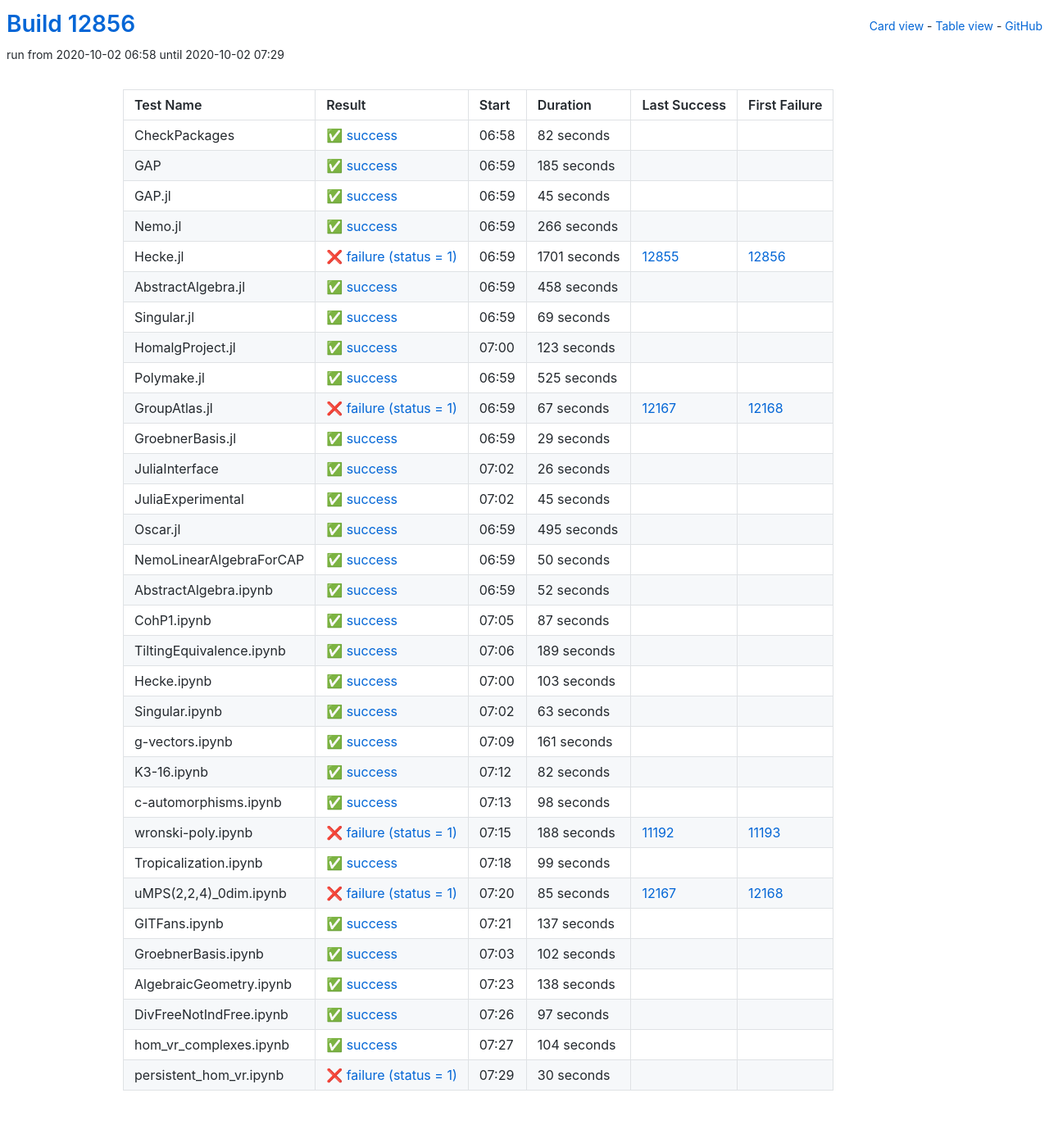
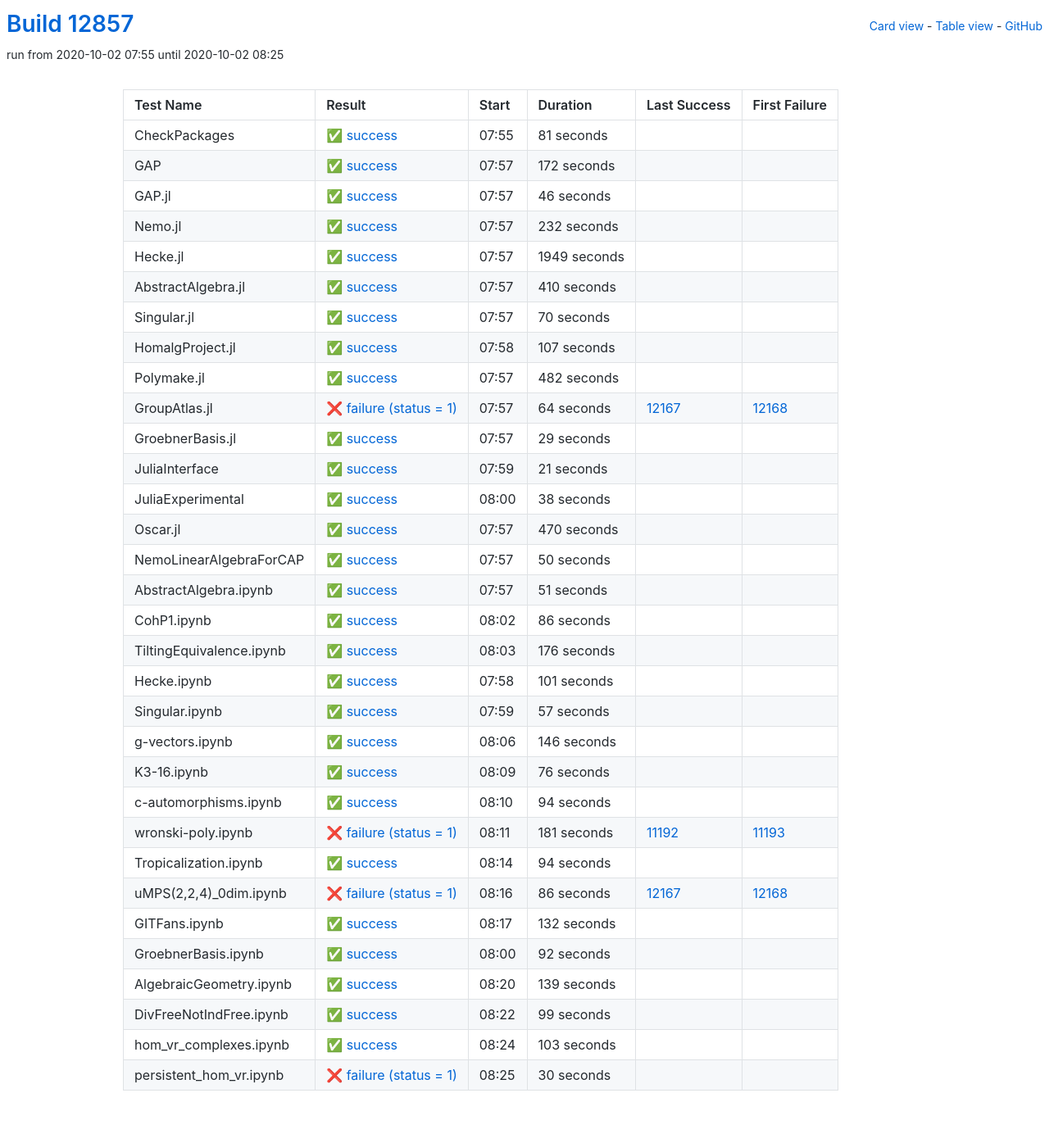
Before and after one commit to oscar-system/oscar-ci-status, a Jekyll site: the page built from table.html, in a window 1280 px wide. Shown: the whole page at 82% size. Built offline with Jekyll 4.4.1, drawn with Linux system fonts in a browser that asks for light colours.

Commit message:
Build #12857

```diff
--- a/_data/ci.yml
+++ b/_data/ci.yml
@@ -1,6 +1,6 @@
 ---
-build: 12856
-build_url: https://oscarci.mathematik.uni-kl.de/job/oscar/12856/
+build: 12857
+build_url: https://oscarci.mathematik.uni-kl.de/job/oscar/12857/
 job: oscar
 organization: oscar-system
 repo: oscar-ci-status
@@ -8,128 +8,128 @@
 tests:
 - name: CheckPackages
   id: checkpackages
-  log: https://oscarci.mathematik.uni-kl.de/job/oscar/12856/artifact/logs/build-12856/CheckPackages.log
-  start: 2020-10-02 06:58
+  log: https://oscarci.mathematik.uni-kl.de/job/oscar/12857/artifact/logs/build-12857/CheckPackages.log
+  start: 2020-10-02 07:55
   success: true
   exitcode: 0
   status: success
-  duration: 82
+  duration: 81
   last_success: false
   last_success_url:
   first_failure: false
   first_failure_url:
 - name: GAP
   id: gap
-  log: https://oscarci.mathematik.uni-kl.de/job/oscar/12856/artifact/logs/build-12856/GAP.log
-  start: 2020-10-02 06:59
+  log: https://oscarci.mathematik.uni-kl.de/job/oscar/12857/artifact/logs/build-12857/GAP.log
+  start: 2020-10-02 07:57
   success: true
   exitcode: 0
   status: success
-  duration: 185
+  duration: 172
   last_success: false
   last_success_url:
   first_failure: false
   first_failure_url:
 - name: GAP.jl
   id: gap-jl
-  log: https://oscarci.mathematik.uni-kl.de/job/oscar/12856/artifact/logs/build-12856/GAP.jl.log
-  start: 2020-10-02 06:59
+  log: https://oscarci.mathematik.uni-kl.de/job/oscar/12857/artifact/logs/build-12857/GAP.jl.log
+  start: 2020-10-02 07:57
   success: true
   exitcode: 0
   status: success
-  duration: 45
+  duration: 46
   last_success: false
   last_success_url:
   first_failure: false
   first_failure_url:
 - name: Nemo.jl
   id: nemo-jl
-  log: https://oscarci.mathematik.uni-kl.de/job/oscar/12856/artifact/logs/build-12856/Nemo.jl.log
-  start: 2020-10-02 06:59
+  log: https://oscarci.mathematik.uni-kl.de/job/oscar/12857/artifact/logs/build-12857/Nemo.jl.log
+  start: 2020-10-02 07:57
   success: true
   exitcode: 0
   status: success
-  duration: 266
+  duration: 232
   last_success: false
   last_success_url:
   first_failure: false
   first_failure_url:
 - name: Hecke.jl
   id: hecke-jl
-  log: https://oscarci.mathematik.uni-kl.de/job/oscar/12856/artifact/logs/build-12856/Hecke.jl.log
-  start: 2020-10-02 06:59
-  success: false
-  exitcode: 1
-  status: failure
-  duration: 1701
-  last_success: 12855
-  last_success_url: https://oscarci.mathematik.uni-kl.de/job/oscar/12855/
-  first_failure: 12856
-  first_failure_url: https://oscarci.mathematik.uni-kl.de/job/oscar/12856/
-- name: AbstractAlgebra.jl
-  id: abstractalgebra-jl
-  log: https://oscarci.mathematik.uni-kl.de/job/oscar/12856/artifact/logs/build-12856/AbstractAlgebra.jl.log
-  start: 2020-10-02 06:59
+  log: https://oscarci.mathematik.uni-kl.de/job/oscar/12857/artifact/logs/build-12857/Hecke.jl.log
+  start: 2020-10-02 07:57
   success: true
   exitcode: 0
   status: success
-  duration: 458
+  duration: 1949
+  last_success: false
+  last_success_url:
+  first_failure: false
+  first_failure_url:
+- name: AbstractAlgebra.jl
+  id: abstractalgebra-jl
+  log: https://oscarci.mathematik.uni-kl.de/job/oscar/12857/artifact/logs/build-12857/AbstractAlgebra.jl.log
+  start: 2020-10-02 07:57
+  success: true
+  exitcode: 0
+  status: success
+  duration: 410
   last_success: false
   last_success_url:
   first_failure: false
   first_failure_url:
 - name: Singular.jl
   id: singular-jl
-  log: https://oscarci.mathematik.uni-kl.de/job/oscar/12856/artifact/logs/build-12856/Singular.jl.log
-  start: 2020-10-02 06:59
+  log: https://oscarci.mathematik.uni-kl.de/job/oscar/12857/artifact/logs/build-12857/Singular.jl.log
+  start: 2020-10-02 07:57
   success: true
   exitcode: 0
   status: success
-  duration: 69
+  duration: 70
   last_success: false
   last_success_url:
   first_failure: false
   first_failure_url:
 - name: HomalgProject.jl
   id: homalgproject-jl
-  log: https://oscarci.mathematik.uni-kl.de/job/oscar/12856/artifact/logs/build-12856/HomalgProject.jl.log
-  start: 2020-10-02 07:00
+  log: https://oscarci.mathematik.uni-kl.de/job/oscar/12857/artifact/logs/build-12857/HomalgProject.jl.log
+  start: 2020-10-02 07:58
   success: true
   exitcode: 0
   status: success
-  duration: 123
+  duration: 107
   last_success: false
   last_success_url:
   first_failure: false
   first_failure_url:
 - name: Polymake.jl
   id: polymake-jl
-  log: https://oscarci.mathematik.uni-kl.de/job/oscar/12856/artifact/logs/build-12856/Polymake.jl.log
-  start: 2020-10-02 06:59
+  log: https://oscarci.mathematik.uni-kl.de/job/oscar/12857/artifact/logs/build-12857/Polymake.jl.log
+  start: 2020-10-02 07:57
   success: true
   exitcode: 0
   status: success
-  duration: 525
+  duration: 482
   last_success: false
   last_success_url:
   first_failure: false
   first_failure_url:
 - name: GroupAtlas.jl
   id: groupatlas-jl
-  log: https://oscarci.mathematik.uni-kl.de/job/oscar/12856/artifact/logs/build-12856/GroupAtlas.jl.log
-  start: 2020-10-02 06:59
+  log: https://oscarci.mathematik.uni-kl.de/job/oscar/12857/artifact/logs/build-12857/GroupAtlas.jl.log
+  start: 2020-10-02 07:57
   success: false
   exitcode: 1
   status: failure
-  duration: 67
+  duration: 64
   last_success: 12167
   last_success_url: https://oscarci.mathematik.uni-kl.de/job/oscar/12167/
   first_failure: 12168
   first_failure_url: https://oscarci.mathematik.uni-kl.de/job/oscar/12168/
 - name: GroebnerBasis.jl
   id: groebnerbasis-jl
-  log: https://oscarci.mathematik.uni-kl.de/job/oscar/12856/artifact/logs/build-12856/GroebnerBasis.jl.log
-  start: 2020-10-02 06:59
+  log: https://oscarci.mathematik.uni-kl.de/job/oscar/12857/artifact/logs/build-12857/GroebnerBasis.jl.log
+  start: 2020-10-02 07:57
   success: true
   exitcode: 0
   status: success
@@ -140,44 +140,44 @@
   first_failure_url:
 - name: JuliaInterface
   id: juliainterface
-  log: https://oscarci.mathematik.uni-kl.de/job/oscar/12856/artifact/logs/build-12856/JuliaInterface.log
-  start: 2020-10-02 07:02
+  log: https://oscarci.mathematik.uni-kl.de/job/oscar/12857/artifact/logs/build-12857/JuliaInterface.log
+  start: 2020-10-02 07:59
   success: true
   exitcode: 0
   status: success
-  duration: 26
+  duration: 21
   last_success: false
   last_success_url:
   first_failure: false
   first_failure_url:
 - name: JuliaExperimental
   id: juliaexperimental
-  log: https://oscarci.mathematik.uni-kl.de/job/oscar/12856/artifact/logs/build-12856/JuliaExperimental.log
-  start: 2020-10-02 07:02
+  log: https://oscarci.mathematik.uni-kl.de/job/oscar/12857/artifact/logs/build-12857/JuliaExperimental.log
+  start: 2020-10-02 08:00
   success: true
   exitcode: 0
   status: success
-  duration: 45
+  duration: 38
   last_success: false
   last_success_url:
   first_failure: false
   first_failure_url:
 - name: Oscar.jl
   id: oscar-jl
-  log: https://oscarci.mathematik.uni-kl.de/job/oscar/12856/artifact/logs/build-12856/Oscar.jl.log
-  start: 2020-10-02 06:59
+  log: https://oscarci.mathematik.uni-kl.de/job/oscar/12857/artifact/logs/build-12857/Oscar.jl.log
+  start: 2020-10-02 07:57
   success: true
   exitcode: 0
   status: success
-  duration: 495
+  duration: 470
   last_success: false
   last_success_url:
   first_failure: false
   first_failure_url:
 - name: NemoLinearAlgebraForCAP
   id: nemolinearalgebraforcap
-  log: https://oscarci.mathematik.uni-kl.de/job/oscar/12856/artifact/logs/build-12856/NemoLinearAlgebraForCAP.log
-  start: 2020-10-02 06:59
+  log: https://oscarci.mathematik.uni-kl.de/job/oscar/12857/artifact/logs/build-12857/NemoLinearAlgebraForCAP.log
+  start: 2020-10-02 07:57
   success: true
   exitcode: 0
   status: success
@@ -188,44 +188,188 @@
   first_failure_url:
 - name: AbstractAlgebra.ipynb
   id: abstractalgebra-ipynb
-  log: https://oscarci.mathematik.uni-kl.de/job/oscar/12856/artifact/logs/build-12856/AbstractAlgebra.ipynb.log
-  start: 2020-10-02 06:59
+  log: https://oscarci.mathematik.uni-kl.de/job/oscar/12857/artifact/logs/build-12857/AbstractAlgebra.ipynb.log
+  start: 2020-10-02 07:57
   success: true
   exitcode: 0
   status: success
-  duration: 52
+  duration: 51
   last_success: false
   last_success_url:
   first_failure: false
   first_failure_url:
 - name: CohP1.ipynb
   id: cohp1-ipynb
-  log: https://oscarci.mathematik.uni-kl.de/job/oscar/12856/artifact/logs/build-12856/CohP1.ipynb.log
-  start: 2020-10-02 07:05
+  log: https://oscarci.mathematik.uni-kl.de/job/oscar/12857/artifact/logs/build-12857/CohP1.ipynb.log
+  start: 2020-10-02 08:02
   success: true
   exitcode: 0
   status: success
-  duration: 87
+  duration: 86
   last_success: false
   last_success_url:
   first_failure: false
   first_failure_url:
 - name: TiltingEquivalence.ipynb
   id: tiltingequivalence-ipynb
-  log: https://oscarci.mathematik.uni-kl.de/job/oscar/12856/artifact/logs/build-12856/TiltingEquivalence.ipynb.log
-  start: 2020-10-02 07:06
+  log: https://oscarci.mathematik.uni-kl.de/job/oscar/12857/artifact/logs/build-12857/TiltingEquivalence.ipynb.log
+  start: 2020-10-02 08:03
   success: true
   exitcode: 0
   status: success
-  duration: 189
+  duration: 176
   last_success: false
   last_success_url:
   first_failure: false
   first_failure_url:
 - name: Hecke.ipynb
   id: hecke-ipynb
-  log: https://oscarci.mathematik.uni-kl.de/job/oscar/12856/artifact/logs/build-12856/Hecke.ipynb.log
-  start: 2020-10-02 07:00
+  log: https://oscarci.mathematik.uni-kl.de/job/oscar/12857/artifact/logs/build-12857/Hecke.ipynb.log
+  start: 2020-10-02 07:58
+  success: true
+  exitcode: 0
+  status: success
+  duration: 101
+  last_success: false
+  last_success_url:
+  first_failure: false
+  first_failure_url:
+- name: Singular.ipynb
+  id: singular-ipynb
+  log: https://oscarci.mathematik.uni-kl.de/job/oscar/12857/artifact/logs/build-12857/Singular.ipynb.log
+  start: 2020-10-02 07:59
+  success: true
+  exitcode: 0
+  status: success
+  duration: 57
+  last_success: false
+  last_success_url:
+  first_failure: false
+  first_failure_url:
+- name: g-vectors.ipynb
+  id: g-vectors-ipynb
+  log: https://oscarci.mathematik.uni-kl.de/job/oscar/12857/artifact/logs/build-12857/g-vectors.ipynb.log
+  start: 2020-10-02 08:06
+  success: true
+  exitcode: 0
+  status: success
+  duration: 146
+  last_success: false
+  last_success_url:
+  first_failure: false
+  first_failure_url:
+- name: K3-16.ipynb
+  id: k3-16-ipynb
+  log: https://oscarci.mathematik.uni-kl.de/job/oscar/12857/artifact/logs/build-12857/K3-16.ipynb.log
+  start: 2020-10-02 08:09
+  success: true
+  exitcode: 0
+  status: success
+  duration: 76
+  last_success: false
+  last_success_url:
+  first_failure: false
+  first_failure_url:
+- name: c-automorphisms.ipynb
+  id: c-automorphisms-ipynb
+  log: https://oscarci.mathematik.uni-kl.de/job/oscar/12857/artifact/logs/build-12857/c-automorphisms.ipynb.log
+  start: 2020-10-02 08:10
+  success: true
+  exitcode: 0
+  status: success
+  duration: 94
+  last_success: false
+  last_success_url:
+  first_failure: false
+  first_failure_url:
+- name: wronski-poly.ipynb
+  id: wronski-poly-ipynb
+  log: https://oscarci.mathematik.uni-kl.de/job/oscar/12857/artifact/logs/build-12857/wronski-poly.ipynb.log
+  start: 2020-10-02 08:11
+  success: false
+  exitcode: 1
+  status: failure
+  duration: 181
+  last_success: 11192
+  last_success_url: https://oscarci.mathematik.uni-kl.de/job/oscar/11192/
+  first_failure: 11193
+  first_failure_url: https://oscarci.mathematik.uni-kl.de/job/oscar/11193/
+- name: Tropicalization.ipynb
+  id: tropicalization-ipynb
+  log: https://oscarci.mathematik.uni-kl.de/job/oscar/12857/artifact/logs/build-12857/Tropicalization.ipynb.log
+  start: 2020-10-02 08:14
+  success: true
+  exitcode: 0
+  status: success
+  duration: 94
+  last_success: false
+  last_success_url:
+  first_failure: false
+  first_failure_url:
+- name: uMPS(2,2,4)_0dim.ipynb
+  id: umps-2-2-4-0dim-ipynb
+  log: https://oscarci.mathematik.uni-kl.de/job/oscar/12857/artifact/logs/build-12857/uMPS-2-2-4-_0dim.ipynb.log
+  start: 2020-10-02 08:16
+  success: false
+  exitcode: 1
+  status: failure
+  duration: 86
+  last_success: 12167
+  last_success_url: https://oscarci.mathematik.uni-kl.de/job/oscar/12167/
+  first_failure: 12168
+  first_failure_url: https://oscarci.mathematik.uni-kl.de/job/oscar/12168/
+- name: GITFans.ipynb
+  id: gitfans-ipynb
+  log: https://oscarci.mathematik.uni-kl.de/job/oscar/12857/artifact/logs/build-12857/GITFans.ipynb.log
+  start: 2020-10-02 08:17
+  success: true
+  exitcode: 0
+  status: success
+  duration: 132
+  last_success: false
+  last_success_url:
+  first_failure: false
+  first_failure_url:
+- name: GroebnerBasis.ipynb
+  id: groebnerbasis-ipynb
+  log: https://oscarci.mathematik.uni-kl.de/job/oscar/12857/artifact/logs/build-12857/GroebnerBasis.ipynb.log
+  start: 2020-10-02 08:00
+  success: true
+  exitcode: 0
+  status: success
+  duration: 92
+  last_success: false
+  last_success_url:
+  first_failure: false
+  first_failure_url:
+- name: AlgebraicGeometry.ipynb
+  id: algebraicgeometry-ipynb
+  log: https://oscarci.mathematik.uni-kl.de/job/oscar/12857/artifact/logs/build-12857/AlgebraicGeometry.ipynb.log
+  start: 2020-10-02 08:20
+  success: true
+  exitcode: 0
+  status: success
+  duration: 139
+  last_success: false
+  last_success_url:
+  first_failure: false
+  first_failure_url:
+- name: DivFreeNotIndFree.ipynb
+  id: divfreenotindfree-ipynb
+  log: https://oscarci.mathematik.uni-kl.de/job/oscar/12857/artifact/logs/build-12857/DivFreeNotIndFree.ipynb.log
+  start: 2020-10-02 08:22
+  success: true
+  exitcode: 0
+  status: success
+  duration: 99
+  last_success: false
+  last_success_url:
+  first_failure: false
+  first_failure_url:
+- name: hom_vr_complexes.ipynb
+  id: hom-vr-complexes-ipynb
+  log: https://oscarci.mathematik.uni-kl.de/job/oscar/12857/artifact/logs/build-12857/hom_vr_complexes.ipynb.log
+  start: 2020-10-02 08:24
   success: true
   exitcode: 0
   status: success
@@ -234,154 +378,10 @@
   last_success_url:
   first_failure: false
   first_failure_url:
-- name: Singular.ipynb
-  id: singular-ipynb
-  log: https://oscarci.mathematik.uni-kl.de/job/oscar/12856/artifact/logs/build-12856/Singular.ipynb.log
-  start: 2020-10-02 07:02
-  success: true
-  exitcode: 0
-  status: success
-  duration: 63
-  last_success: false
-  last_success_url:
-  first_failure: false
-  first_failure_url:
-- name: g-vectors.ipynb
-  id: g-vectors-ipynb
-  log: https://oscarci.mathematik.uni-kl.de/job/oscar/12856/artifact/logs/build-12856/g-vectors.ipynb.log
-  start: 2020-10-02 07:09
-  success: true
-  exitcode: 0
-  status: success
-  duration: 161
-  last_success: false
-  last_success_url:
-  first_failure: false
-  first_failure_url:
-- name: K3-16.ipynb
-  id: k3-16-ipynb
-  log: https://oscarci.mathematik.uni-kl.de/job/oscar/12856/artifact/logs/build-12856/K3-16.ipynb.log
-  start: 2020-10-02 07:12
-  success: true
-  exitcode: 0
-  status: success
-  duration: 82
-  last_success: false
-  last_success_url:
-  first_failure: false
-  first_failure_url:
-- name: c-automorphisms.ipynb
-  id: c-automorphisms-ipynb
-  log: https://oscarci.mathematik.uni-kl.de/job/oscar/12856/artifact/logs/build-12856/c-automorphisms.ipynb.log
-  start: 2020-10-02 07:13
-  success: true
-  exitcode: 0
-  status: success
-  duration: 98
-  last_success: false
-  last_success_url:
-  first_failure: false
-  first_failure_url:
-- name: wronski-poly.ipynb
-  id: wronski-poly-ipynb
-  log: https://oscarci.mathematik.uni-kl.de/job/oscar/12856/artifact/logs/build-12856/wronski-poly.ipynb.log
-  start: 2020-10-02 07:15
-  success: false
-  exitcode: 1
-  status: failure
-  duration: 188
-  last_success: 11192
-  last_success_url: https://oscarci.mathematik.uni-kl.de/job/oscar/11192/
-  first_failure: 11193
-  first_failure_url: https://oscarci.mathematik.uni-kl.de/job/oscar/11193/
-- name: Tropicalization.ipynb
-  id: tropicalization-ipynb
-  log: https://oscarci.mathematik.uni-kl.de/job/oscar/12856/artifact/logs/build-12856/Tropicalization.ipynb.log
-  start: 2020-10-02 07:18
-  success: true
-  exitcode: 0
-  status: success
-  duration: 99
-  last_success: false
-  last_success_url:
-  first_failure: false
-  first_failure_url:
-- name: uMPS(2,2,4)_0dim.ipynb
-  id: umps-2-2-4-0dim-ipynb
-  log: https://oscarci.mathematik.uni-kl.de/job/oscar/12856/artifact/logs/build-12856/uMPS-2-2-4-_0dim.ipynb.log
-  start: 2020-10-02 07:20
-  success: false
-  exitcode: 1
-  status: failure
-  duration: 85
-  last_success: 12167
-  last_success_url: https://oscarci.mathematik.uni-kl.de/job/oscar/12167/
-  first_failure: 12168
-  first_failure_url: https://oscarci.mathematik.uni-kl.de/job/oscar/12168/
-- name: GITFans.ipynb
-  id: gitfans-ipynb
-  log: https://oscarci.mathematik.uni-kl.de/job/oscar/12856/artifact/logs/build-12856/GITFans.ipynb.log
-  start: 2020-10-02 07:21
-  success: true
-  exitcode: 0
-  status: success
-  duration: 137
-  last_success: false
-  last_success_url:
-  first_failure: false
-  first_failure_url:
-- name: GroebnerBasis.ipynb
-  id: groebnerbasis-ipynb
-  log: https://oscarci.mathematik.uni-kl.de/job/oscar/12856/artifact/logs/build-12856/GroebnerBasis.ipynb.log
-  start: 2020-10-02 07:03
-  success: true
-  exitcode: 0
-  status: success
-  duration: 102
-  last_success: false
-  last_success_url:
-  first_failure: false
-  first_failure_url:
-- name: AlgebraicGeometry.ipynb
-  id: algebraicgeometry-ipynb
-  log: https://oscarci.mathematik.uni-kl.de/job/oscar/12856/artifact/logs/build-12856/AlgebraicGeometry.ipynb.log
-  start: 2020-10-02 07:23
-  success: true
-  exitcode: 0
-  status: success
-  duration: 138
-  last_success: false
-  last_success_url:
-  first_failure: false
-  first_failure_url:
-- name: DivFreeNotIndFree.ipynb
-  id: divfreenotindfree-ipynb
-  log: https://oscarci.mathematik.uni-kl.de/job/oscar/12856/artifact/logs/build-12856/DivFreeNotIndFree.ipynb.log
-  start: 2020-10-02 07:26
-  success: true
-  exitcode: 0
-  status: success
-  duration: 97
-  last_success: false
-  last_success_url:
-  first_failure: false
-  first_failure_url:
-- name: hom_vr_complexes.ipynb
-  id: hom-vr-complexes-ipynb
-  log: https://oscarci.mathematik.uni-kl.de/job/oscar/12856/artifact/logs/build-12856/hom_vr_complexes.ipynb.log
-  start: 2020-10-02 07:27
-  success: true
-  exitcode: 0
-  status: success
-  duration: 104
-  last_success: false
-  last_success_url:
-  first_failure: false
-  first_failure_url:
 - name: persistent_hom_vr.ipynb
   id: persistent-hom-vr-ipynb
-  log: https://oscarci.mathematik.uni-kl.de/job/oscar/12856/artifact/logs/build-12856/persistent_hom_vr.ipynb.log
-  start: 2020-10-02 07:29
+  log: https://oscarci.mathematik.uni-kl.de/job/oscar/12857/artifact/logs/build-12857/persistent_hom_vr.ipynb.log
+  start: 2020-10-02 08:25
   success: false
   exitcode: 1
   status: failure
```
Also changed, not shown: README.md.
